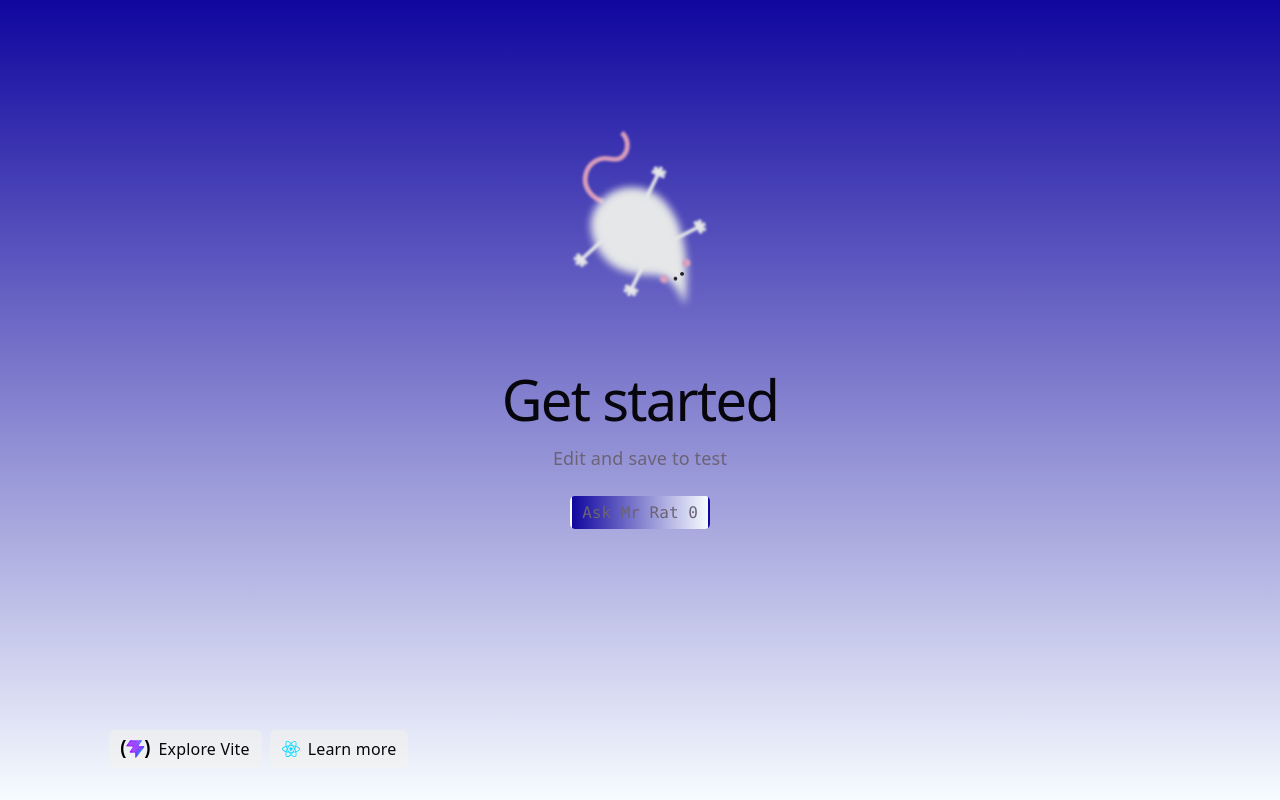
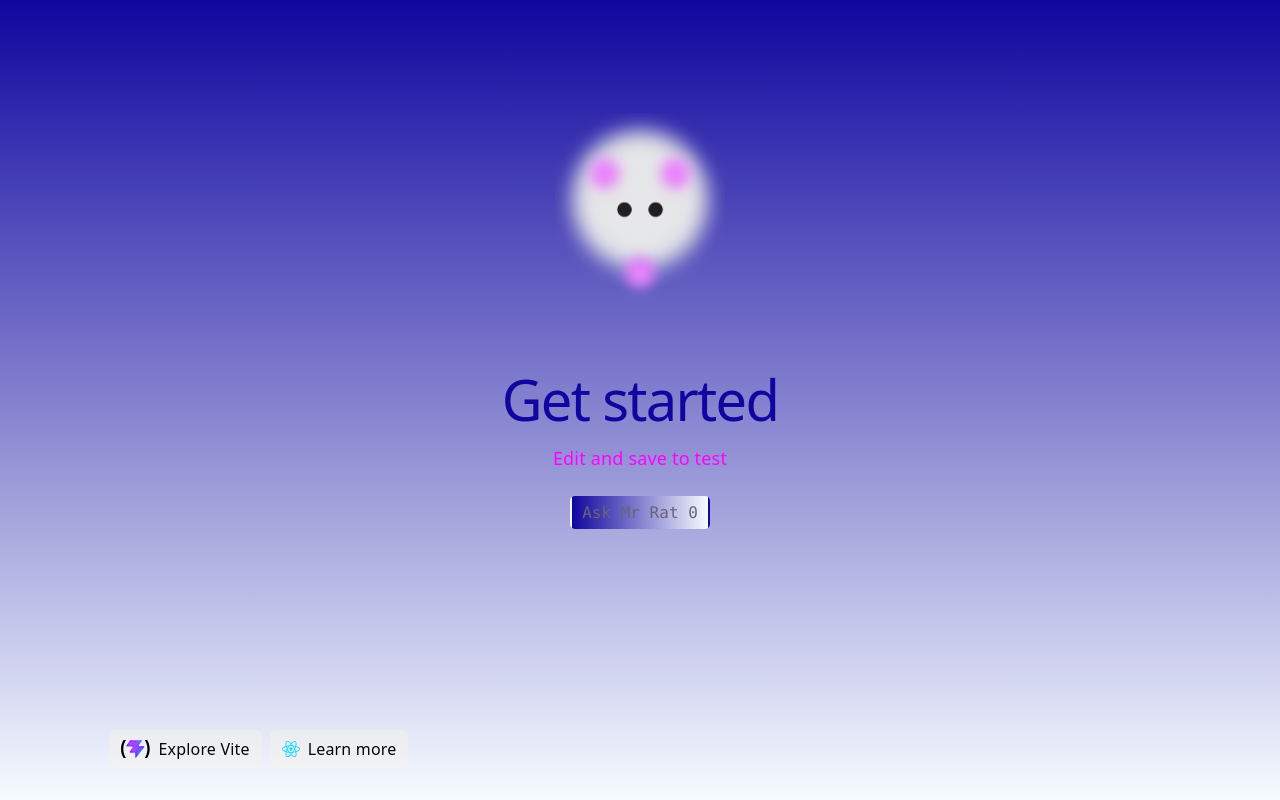
Before and after one commit to gencive5/wise-rat, a React (Vite) app: page / in a window 1280 px wide. Built offline with nearby package versions, Linux system fonts and the light colour scheme.

Commit message:
rat update & font colors

```diff
--- a/src/App.jsx
+++ b/src/App.jsx
@@ -1,7 +1,7 @@
 import { useState } from 'react'
 import reactLogo from './assets/react.svg'
 import viteLogo from './assets/vite.svg'
-import rat from './assets/rat.png'
+import rat from './assets/ratfront.png'
 import './App.css'
 
 function App() {
--- a/src/index.css
+++ b/src/index.css
@@ -67,7 +67,7 @@ h1,
 h2 {
   font-family: var(--heading);
   font-weight: 500;
-  color: var(--text-h);
+  color: #10069F;
 }
 
 h1 {
@@ -90,6 +90,7 @@ h2 {
 }
 p {
   margin: 0;
+  color: #ff00ff;
 }
 
 code,
```
Also changed, not shown: src/assets/ratfront.png (added).
